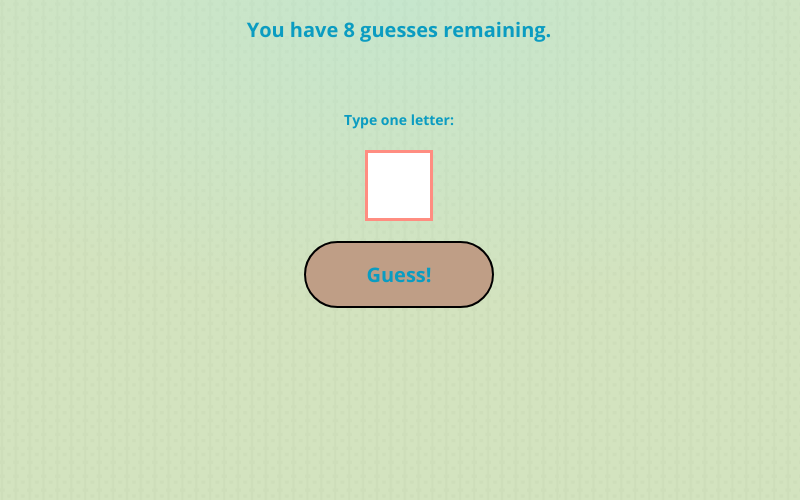
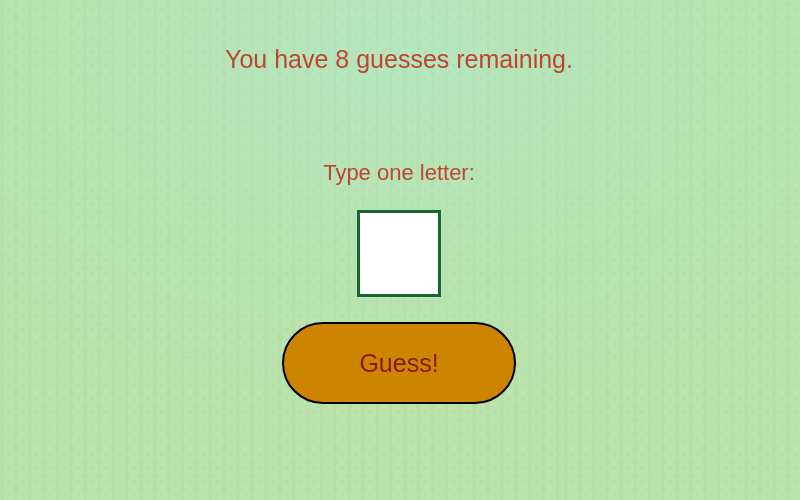
Before and after one commit to huntscato/guess-the-word, a plain HTML site: page index.html in a window 1280 px wide. Shown: the part 300-800 px from the top of the page, without its empty margins (241-1041 px from the left). Drawn offline with nearby package versions, Linux system fonts and the light colour scheme; no server answers; a web font is replaced by a local one.

Commit message:
Added more finishing touches

```diff
--- a/css/styles.css
+++ b/css/styles.css
@@ -7,15 +7,15 @@ body {
   align-items: center;
   justify-content: center;
   margin: 0;
-  font-family: "Open Sans", sans-serif;
+  font-family: "Original Surfer", sans-serif;
   font-style: normal;
-  font-size: 20px;
+  font-size: 25px;
   line-height: 150%;
-  background-color: #C9DCAF;
+  background-color: #aadd96;
   background-image: url("../img/bg.png");
   background-size: 800px;
   background-repeat: repeat;
-  -webkit-text-fill-color: #0b9cc1;
+  color: #c1442e;
 }
 
 .logo {
@@ -51,7 +51,7 @@ h1 {
 
 .highlight {
   padding: 0.25em;
-  background: #ffe2d6;
+  background: #6bc7a3;
   font-size: 1em;
 }
 
@@ -62,7 +62,7 @@ h1 {
 
 .word-in-progress {
   letter-spacing: 15px;
-  color: #63a4b5;
+  color: #005b96;
   font-size: 30px;
 }
 
@@ -89,7 +89,7 @@ h1 {
 .guess-form label {
   width: 100%;
   font-weight: normal;
-  font-size: 14px;
+  font-size: 22px;
   text-align: center;
 }
 
@@ -99,13 +99,13 @@ input {
   font-size: 1.5em;
   margin-top: 0.5em;
   padding: 0.5em;
-  border: 3px solid #ff8d81;
+  border: 3px solid #186733;
 }
 
 input:active,
 input:focus {
   outline: 0;
-  border: 4px solid #aadd96;
+  border: 4px solid #881a0c;
 }
 
 .guess,
@@ -113,13 +113,14 @@ input:focus {
   padding: 1em 3em;
   border-radius: 50px;
   margin-top: 1em;
-  color: #fff;
-  background: #BF9E86;
+  color: #881a0c;
+  background: #cd8500;
   font-size: 1em;
   align-self: center;
-  outline: 0;
+  outline: none;
+  border: 0;
+  cursor: pointer;
   border: 2px solid black;
-  cursor: pointer;
 }
 
 .guess:active,
@@ -129,16 +130,15 @@ input:focus {
 .guess:hover,
 .play-again:hover {
   outline: 0;
-  transform: scale(1.10);
+  transform: scale(1.07);
   background: brightness(0.3);
-  color: white;
-  border: 2px solid black;
+  color: rgb(6, 77, 38);
 }
 
 /* animatied background */
 .win {
   padding: 0 1em;
-  background: linear-gradient(-45deg, #ff9d64, #fa8947);
+  background: linear-gradient(-45deg, #ff9d64, #cdcf57);
   background-size: 400% 400%;
   animation: gradient 2s ease infinite;
 }
```
